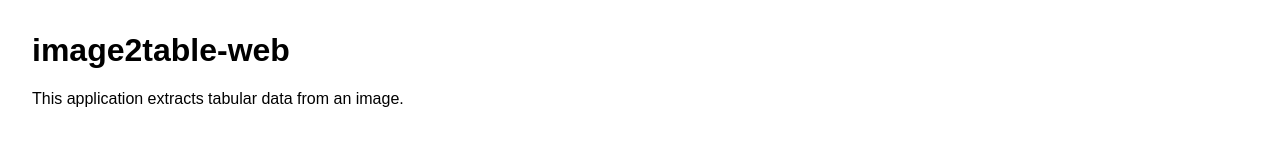
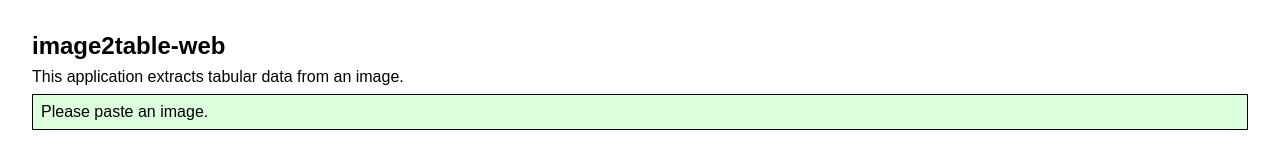
Before and after one commit to atomicparade/image2table, a website built with webpack: page assets/index.html in a window 1280 px wide. Built offline with nearby package versions, Linux system fonts and the light colour scheme.

Commit message:
Add display for application messages

```diff
--- a/assets/index.html
+++ b/assets/index.html
@@ -9,5 +9,9 @@
 <body>
   <h1>image2table-web</h1>
   <p>This application extracts tabular data from an image.</p>
+  <form id="options">
+    <!-- TODO: Add options for threshold and language -->
+  </form>
+  <p class="message" id="appMessage"></p>
 </body>
 </html>
--- a/assets/style.css
+++ b/assets/style.css
@@ -3,3 +3,25 @@
   margin: 2em;
   padding: 0;
 }
+
+h1 {
+  font-size: 1.5em;
+  margin: 0;
+}
+
+p {
+  margin: 0.5em 0;
+}
+
+p.message {
+  border: 1px solid #000;
+  padding: 0.5em;
+}
+
+p.info {
+  background: #dfd;
+}
+
+p.error {
+  background: #fdd;
+}
--- a/src/index.ts
+++ b/src/index.ts
@@ -3,4 +3,31 @@
 import IntRange from './intrange';
 import IntRangeSet from './intrangeset';
 
-console.log('Hello, world!');
+function setAppMessage(message: string, messageType: 'info' | 'error' = 'info'): void {
+  const pAppMessage = document.getElementById('appMessage');
+
+  if (!pAppMessage) {
+    throw new Error(`Unable to obtain <p id="appMessage"> to display ${messageType} message: ${message}`);
+  }
+
+  while (pAppMessage.firstChild !== null) {
+    pAppMessage.removeChild(pAppMessage.firstChild);
+  }
+
+  pAppMessage.classList.remove('info');
+  pAppMessage.classList.remove('error');
+  pAppMessage.classList.add(messageType);
+  pAppMessage.appendChild(document.createTextNode(message));
+}
+
+async function handlePaste(event: ClipboardEvent): Promise<void> {
+  console.log(event);
+}
+
+async function init(): Promise<void> {
+  document.addEventListener('paste', handlePaste);
+
+  setAppMessage('Please paste an image.');
+}
+
+window.addEventListener('load', init);
```
